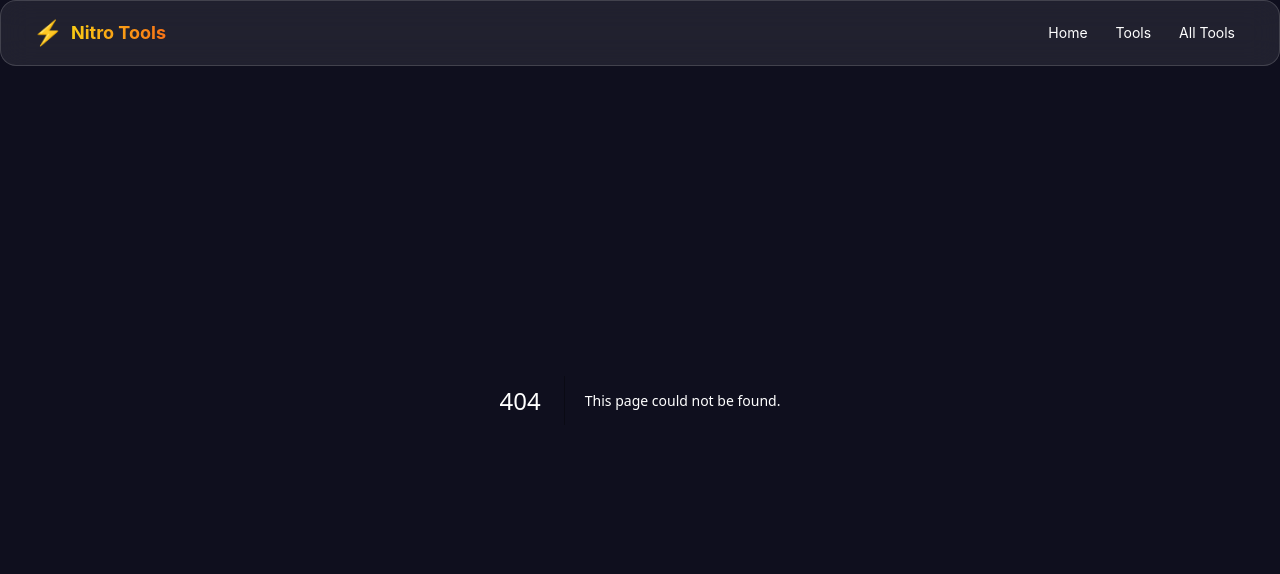
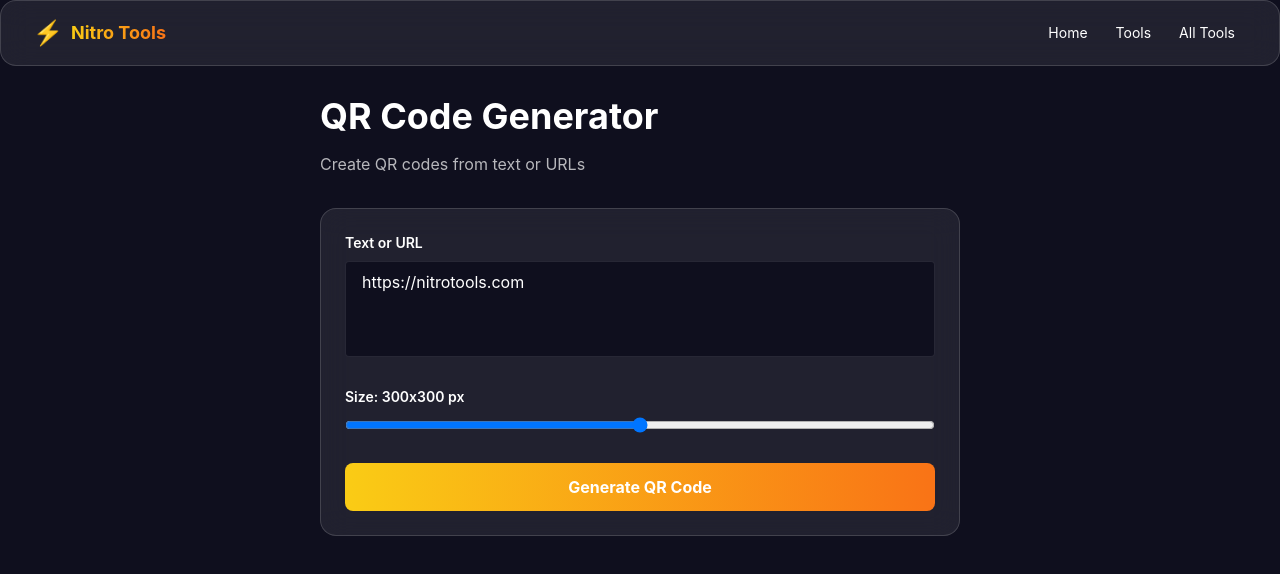
Before and after one commit to goalandpriority-ui/Nitro-Tools, a Next.js app: page /tools/developer/qr-generator in a window 1280 px wide. Before the commit this address had no page. Shown: the top 574 px of the page. Built offline with nearby package versions, Linux system fonts and the light colour scheme.

Commit message:
Add QR Code Generator component

```diff
--- /dev/null
+++ b/app/tools/developer/qr-generator/page.js
@@ -0,0 +1,78 @@
+'use client'
+
+import { useState } from 'react'
+import Image from 'next/image'
+
+export default function QrGeneratorPage() {
+  const [text, setText] = useState('https://nitrotools.com')
+  const [qrCode, setQrCode] = useState('')
+  const [size, setSize] = useState(300)
+
+  const generateQR = () => {
+    if (!text) return
+    const url = `https://api.qrserver.com/v1/create-qr-code/?size=${size}x${size}&data=${encodeURIComponent(text)}`
+    setQrCode(url)
+  }
+
+  const downloadQR = () => {
+    const link = document.createElement('a')
+    link.href = qrCode
+    link.download = 'qrcode.png'
+    link.click()
+  }
+
+  return (
+    <div className="pt-24 pb-16 min-h-screen">
+      <div className="max-w-2xl mx-auto px-4">
+        <h1 className="text-4xl font-bold mb-4">QR Code Generator</h1>
+        <p className="text-white/70 mb-8">Create QR codes from text or URLs</p>
+
+        <div className="glass-lg p-6 space-y-6">
+          <div>
+            <label className="block text-sm font-semibold mb-2">Text or URL</label>
+            <textarea
+              value={text}
+              onChange={(e) => setText(e.target.value)}
+              placeholder="Enter text or URL..."
+              className="w-full h-24 bg-dark-bg border border-white/10 rounded px-4 py-2 text-white focus:border-yellow-400 outline-none resize-none"
+            />
+          </div>
+
+          <div>
+            <label className="block text-sm font-semibold mb-2">Size: {size}x{size} px</label>
+            <input
+              type="range"
+              min="100"
+              max="500"
+              step="50"
+              value={size}
+              onChange={(e) => setSize(parseInt(e.target.value))}
+              className="w-full"
+            />
+          </div>
+
+          <button
+            onClick={generateQR}
+            className="w-full px-6 py-3 bg-gradient-to-r from-yellow-400 to-orange-500 text-white font-bold rounded-lg hover:shadow-lg transition-all"
+          >
+            Generate QR Code
+          </button>
+
+          {qrCode && (
+            <div className="text-center space-y-4">
+              <div className="bg-white p-4 rounded-lg inline-block">
+                <img src={qrCode} alt="QR Code" width={size} height={size} />
+              </div>
+              <button
+                onClick={downloadQR}
+                className="w-full px-6 py-2 bg-white/10 rounded hover:bg-white/20 transition"
+              >
+                Download QR Code
+              </button>
+            </div>
+          )}
+        </div>
+      </div>
+    </div>
+  )
+                                                                     }
```
